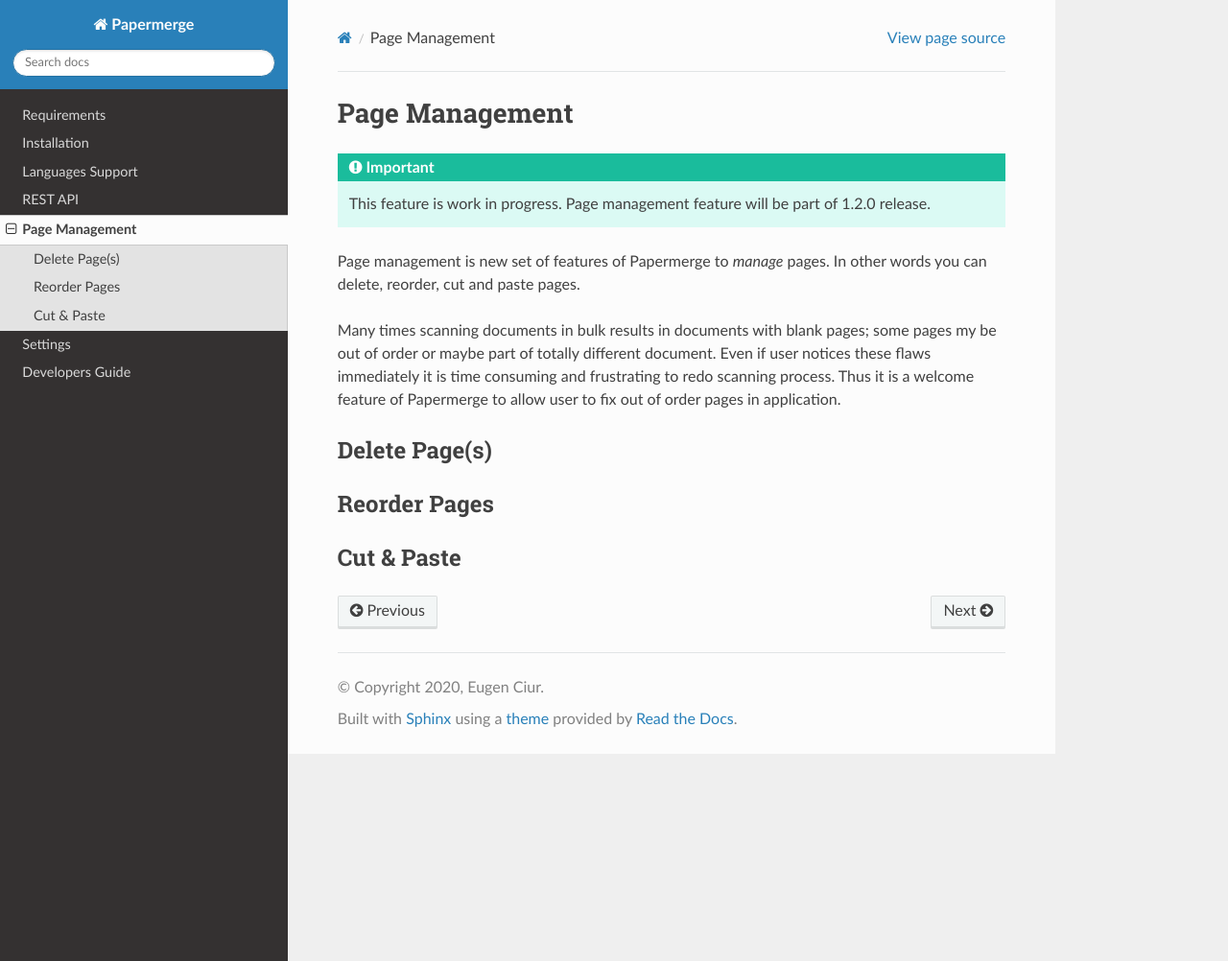
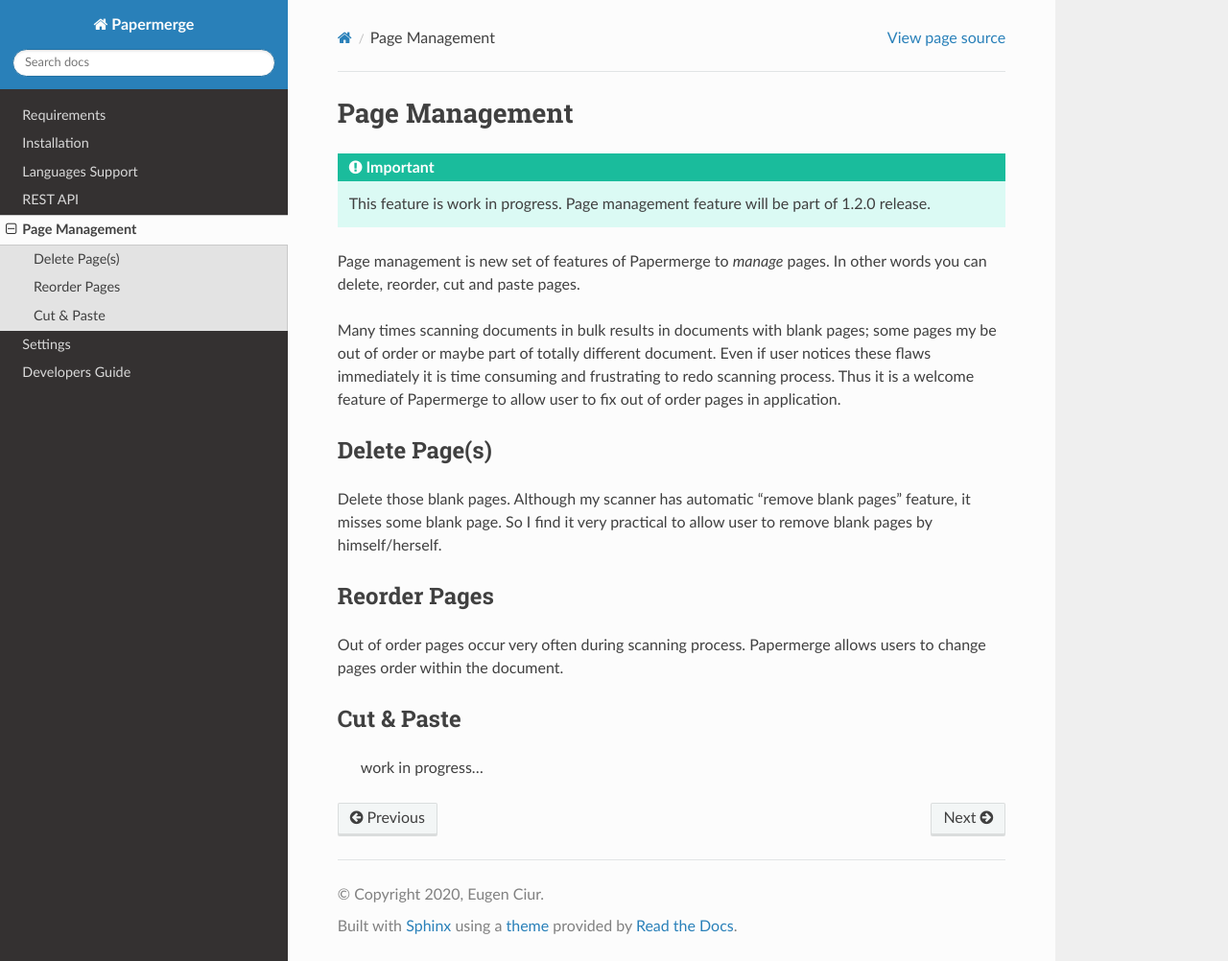
Before and after one commit to ciur/papermerge, a Sphinx documentation site: the page built from docs/source/page_management.rst, in a window 1280 px wide and 1002 px high. Shown: the whole window at 96% size. Built offline with Sphinx 7.4.7 and the Read the Docs theme 2.0.0, drawn with Linux system fonts in a browser that asks for light colours.

Commit message:
Documentation

```diff
--- a/docs/source/page_management.rst
+++ b/docs/source/page_management.rst
@@ -19,11 +19,18 @@
 Delete Page(s)
 **************
 
+Delete those blank pages. Although my scanner has automatic "remove blank
+pages" feature, it misses some blank page. So I find it very practical to
+allow user to remove blank pages by himself/herself.
 
 Reorder Pages
 ***************
 
+Out of order pages occur very often during scanning process. Papermerge allows users
+to change pages order within the document.
 
 
 Cut & Paste
 *************
+
+ work in progress...
```
